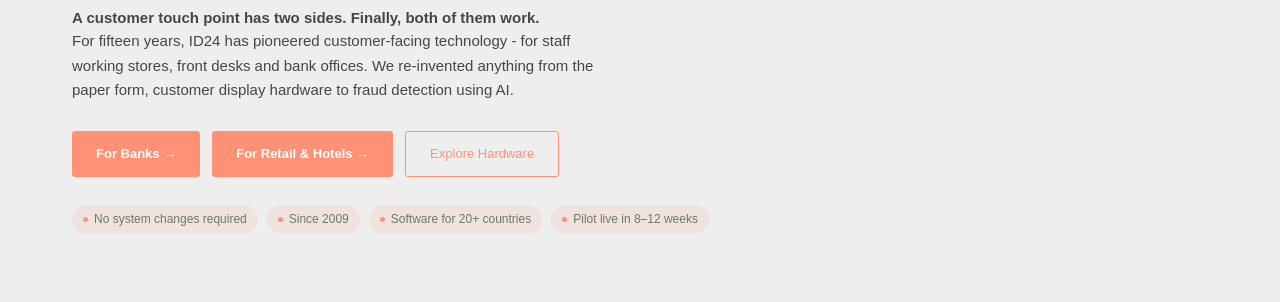
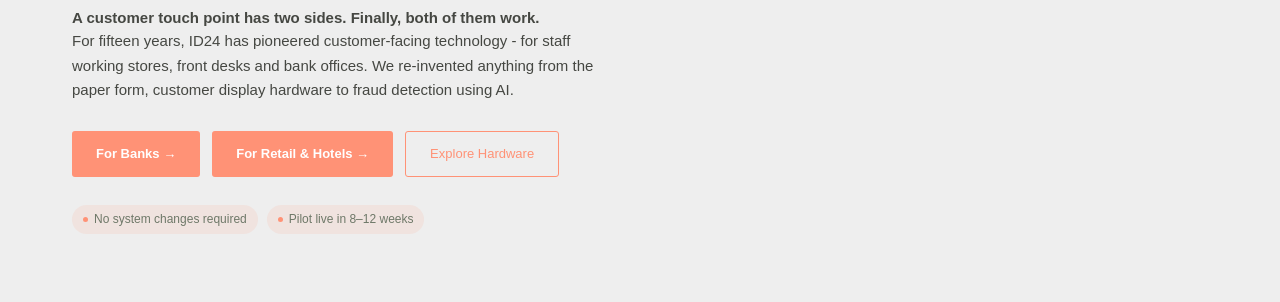
Before and after one commit to elinaeklof/Claude_kex, an Eleventy site: page src/dual-input.njk in a window 1280 px wide. Shown: the part 324-626 px from the top of the page. Built offline with nearby package versions, Linux system fonts and the light colour scheme; Eleventy itself is replaced by a stand-in of ours; files that its build step writes are made by us from their sources.

Commit message:
deleted two hero_trust

```diff
--- a/src/_includes/partials/hero.njk
+++ b/src/_includes/partials/hero.njk
@@ -30,8 +30,6 @@
     {# Updated per Elina's feedback #}
     <div class="hero__trust" aria-label="Key facts">
       <div class="trust-pill">No system changes required</div>
-      <div class="trust-pill">Since 2009</div>
-      <div class="trust-pill">Software for 20+ countries</div>
       <div class="trust-pill">Pilot live in 8–12 weeks</div>
     </div>
   </div>
```
Also changed, not shown: 1 other file.
